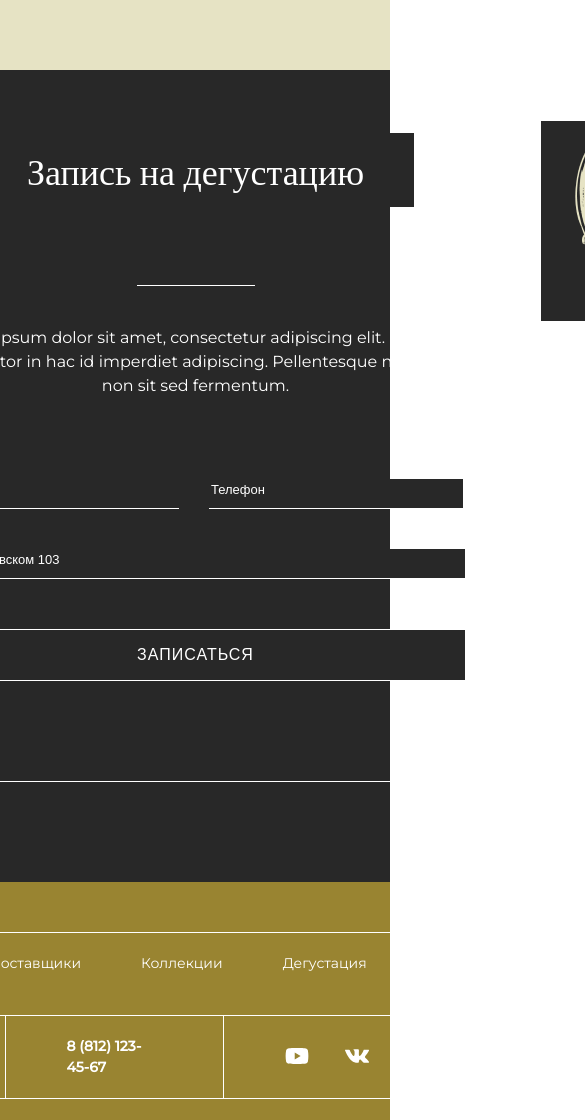
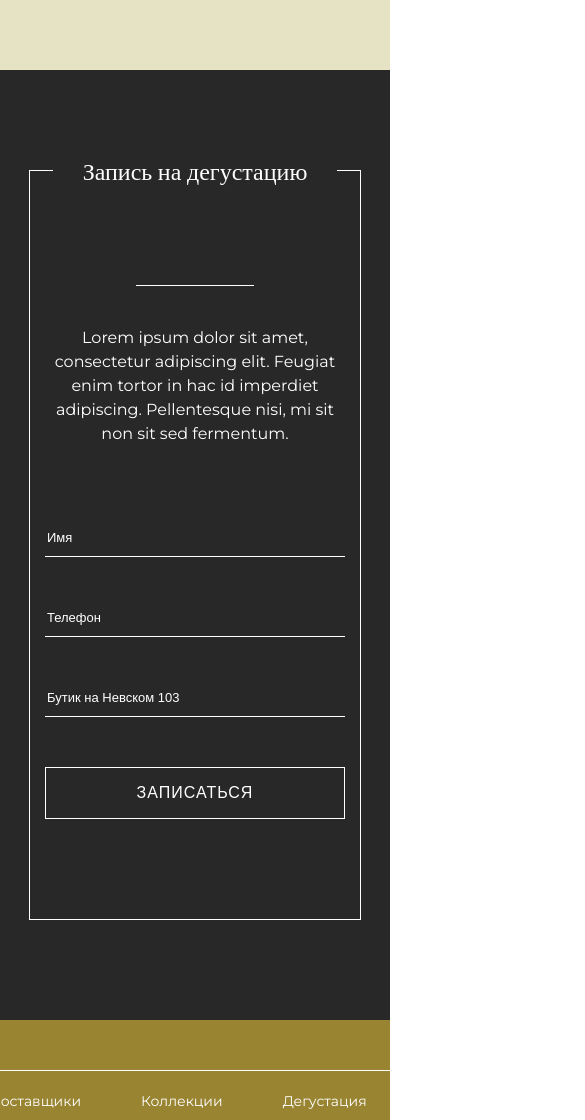
Before and after one commit to KirillTarasenk0/Vine-degustation-landing, a plain HTML site: page index.html in a window 390 px wide. Shown: the part 4000-5120 px from the top of the page, 585 px wide, since content can reach past the window. Drawn offline with nearby package versions, Linux system fonts and the light colour scheme.

Commit message:
Made adaptive in _form-page.scss

```diff
--- a/src/assets/scss/_form-page.scss
+++ b/src/assets/scss/_form-page.scss
@@ -9,11 +9,28 @@
             padding-left: 286px;
             padding-right: 285px;
             position: relative;
+            @media screen and (max-width: 1140px) {
+                & {
+                    padding-left: 86px;
+                    padding-right: 85px;
+                }
+            }
+            @media screen and (max-width: 720px) {
+                & {
+                    padding-left: 15px;
+                    padding-right: 15px;
+                }
+            }
             &::before {
                 content: url(../img/grape-image.png);
                 position: absolute;
                 top: -70px;
                 left: -50px;
+                @media screen and (max-width: 1220px) {
+                    & {
+                        content: unset;
+                    }
+                }
             }
             &::after {
                 content: url(../img/barrel-image.png);
@@ -22,8 +39,7 @@
                 right: -50px;
                 @media screen and (max-width: 1220px) {
                     & {
-                        top: -50px;
-                        right: -50px;
+                        content: unset;
                     }
                 }
             }
@@ -44,6 +60,12 @@
                     top: -38px;
                     padding: 10px 50px 10px 50px;
                     background-color: $main-section-bg-color;
+                    @media screen and (max-width: 550px) {
+                        & {
+                            font-size: 24px;
+                            padding: 10px 30px 10px 30px;
+                        }
+                    }
                 }
                 .main__forms-line {
                     width: 118px;
@@ -58,6 +80,16 @@
                     text-align: center;
                     max-width: 539px;
                     padding-bottom: 81px;
+                    @media screen and (max-width: 600px) {
+                        & {
+                            max-width: 350px;
+                        }
+                    }
+                    @media screen and (max-width: 415px) {
+                        & {
+                            max-width: 300px;
+                        }
+                    }
                 }
                 .main__forms {
                     .main__form {
@@ -66,6 +98,11 @@
                         .form__user-info {
                             display: flex;
                             flex-direction: row;
+                            @media screen and (max-width: 720px) {
+                                & {
+                                    flex-direction: column;
+                                }
+                            }
                             .form__user-name {
                                 input {
                                     width: 254px;
@@ -74,6 +111,22 @@
                                     border-bottom: 1px solid #FFFFFF;
                                     background-color: $main-section-bg-color;
                                     padding-bottom: 10px;
+                                    @media screen and (max-width: 720px) {
+                                        & {
+                                            width: 540px;
+                                            margin-bottom: 50px;
+                                        }
+                                    }
+                                    @media screen and (max-width: 600px) {
+                                        & {
+                                            width: 350px;
+                                        }
+                                    }
+                                    @media screen and (max-width: 415px) {
+                                        & {
+                                            width: 300px;
+                                        }
+                                    }
                                 }
                                 input::placeholder {
                                     font-weight: 500;
@@ -84,6 +137,11 @@
                             }
                             .form__user-phone {
                                 margin-left: 30px;
+                                @media screen and (max-width: 720px) {
+                                    & {
+                                        margin-left: 0;
+                                    }
+                                }
                                 input {
                                     width: 254px;
                                     height: 30px;
@@ -91,6 +149,22 @@
                                     border-bottom: 1px solid #FFFFFF;
                                     background-color: $main-section-bg-color;
                                     padding-bottom: 10px;
+                                    @media screen and (max-width: 720px) {
+                                        & {
+                                            width: 540px;
+                                            margin-bottom: 10px;
+                                        }
+                                    }
+                                    @media screen and (max-width: 600px) {
+                                        & {
+                                            width: 350px;
+                                        }
+                                    }
+                                    @media screen and (max-width: 415px) {
+                                        & {
+                                            width: 300px;
+                                        }
+                                    }
                                 }
                                 input::placeholder {
                                     font-weight: 500;
@@ -110,6 +184,16 @@
                                 border-bottom: 1px solid #FFFFFF;
                                 background-color: $main-section-bg-color;
                                 padding-bottom: 10px;
+                                @media screen and (max-width: 600px) {
+                                    & {
+                                        width: 350px;
+                                    }
+                                }
+                                @media screen and (max-width: 415px) {
+                                    & {
+                                        width: 300px;
+                                    }
+                                }
                             }
                             input::placeholder {
                                 font-weight: 500;
@@ -131,6 +215,18 @@
                                 line-height: 20px;
                                 letter-spacing: 1px;
                                 text-align: center;
+                                @media screen and (max-width: 600px) {
+                                    & {
+                                        width: 350px;
+                                        padding: 15px 109px 15px 109px;
+                                    }
+                                }
+                                @media screen and (max-width: 415px) {
+                                    & {
+                                        width: 300px;
+                                        padding: 15px 59px 15px 59px;
+                                    }
+                                }
                             }
                         }
                     }
```
Also changed, not shown: dist/css/index.min.css.
